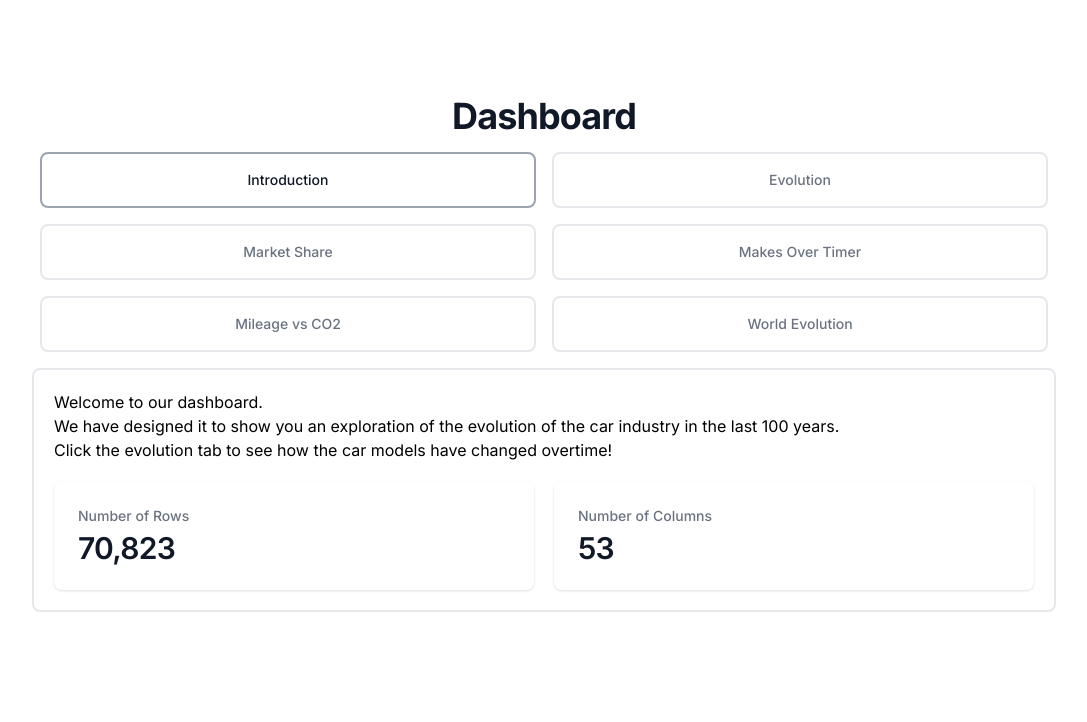
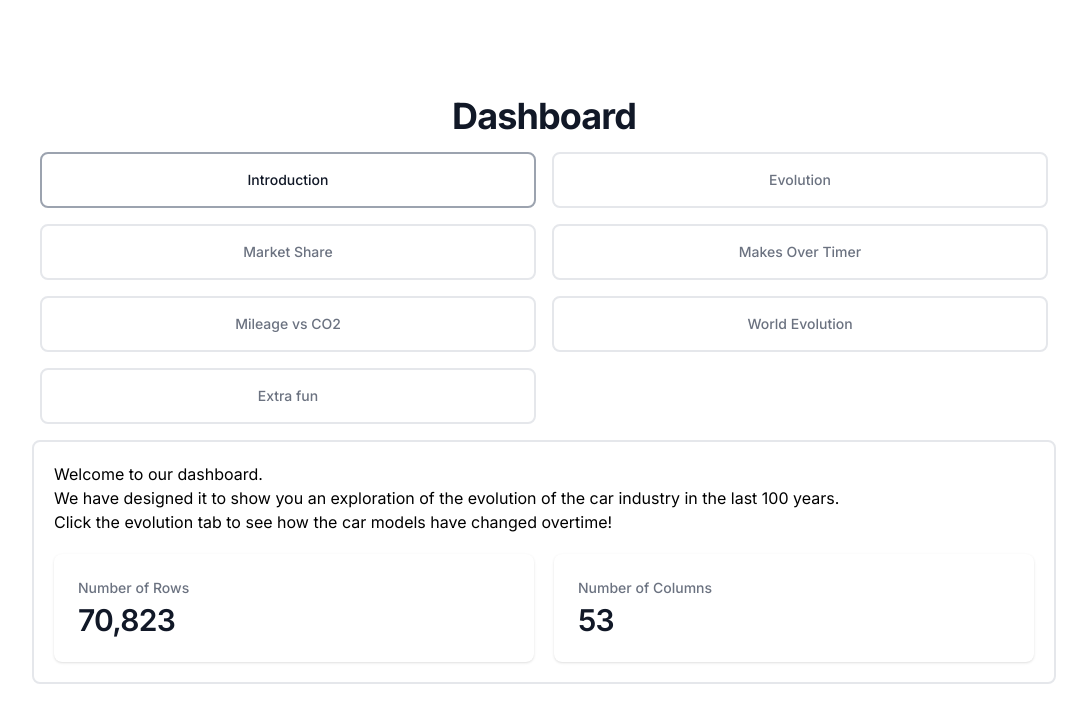
Before and after one commit to neosh11/VA2, a Next.js app: page / in a window 1280 px wide. Shown: the top 722 px of the page, without its empty margins (96-1183 px from the left). Built offline with nearby package versions, Linux system fonts and the light colour scheme; no server answers.

Commit message:
update button

```diff
--- a/app/page.js
+++ b/app/page.js
@@ -12,6 +12,7 @@ import Explore2 from "./charts/exploration2";
 import { MyContextProvider } from "./data_context";
 import Evolution from "./charts/evolution";
 import WorldEvolution from "./charts/world";
+import { useRouter } from "next/navigation";
 
 function classNames(...classes) {
   return classes.filter(Boolean).join(" ");
@@ -23,8 +24,8 @@ const tabs = [
   { name: "Market Share", id: "sunburst" },
   { name: "Makes Over Timer", id: "explore" },
   { name: "Mileage vs CO2", id: "explore2" },
-
   { name: "World Evolution", id: "world_evolution" },
+  { name: "Extra fun", id: "hemanth" },
 ];
 
 function Navigation({ selectedTab = "intro", setselectedTab }) {
@@ -63,7 +64,9 @@ function Navigation({ selectedTab = "intro", setselectedTab }) {
   );
 }
 
-function SelectedGraph({ selectedTab = "sunburst" }) {
+function SelectedGraph({ selectedTab = "sunburst", router }) {
+  // get router
+
   if (selectedTab == "sunburst") {
     return <SunBurst data={sunburst_data} />;
   }
@@ -96,9 +99,15 @@ function SelectedGraph({ selectedTab = "sunburst" }) {
   if (selectedTab === "world_evolution") {
     return <WorldEvolution />;
   }
+  if (selectedTab == "hemanth") {
+    // redirect to another page with next router
+    router.push("/hemanth_charts.html");
+  }
 }
 
 export default function Home() {
+  const router = useRouter();
+
   const [selectedTab, setselectedTab] = useState("intro");
   return (
     <MyContextProvider>
@@ -112,7 +121,7 @@ export default function Home() {
         <Navigation selectedTab={selectedTab} setselectedTab={setselectedTab} />
 
         <div className="w-full border-2 p-5 rounded-lg">
-          <SelectedGraph selectedTab={selectedTab} />
+          <SelectedGraph selectedTab={selectedTab} router={router} />
         </div>
       </div>
     </MyContextProvider>
```
